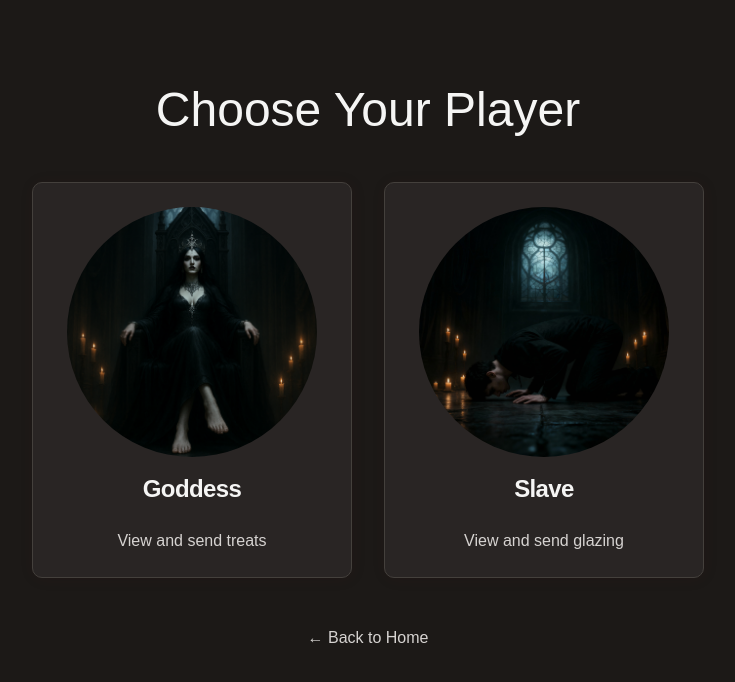
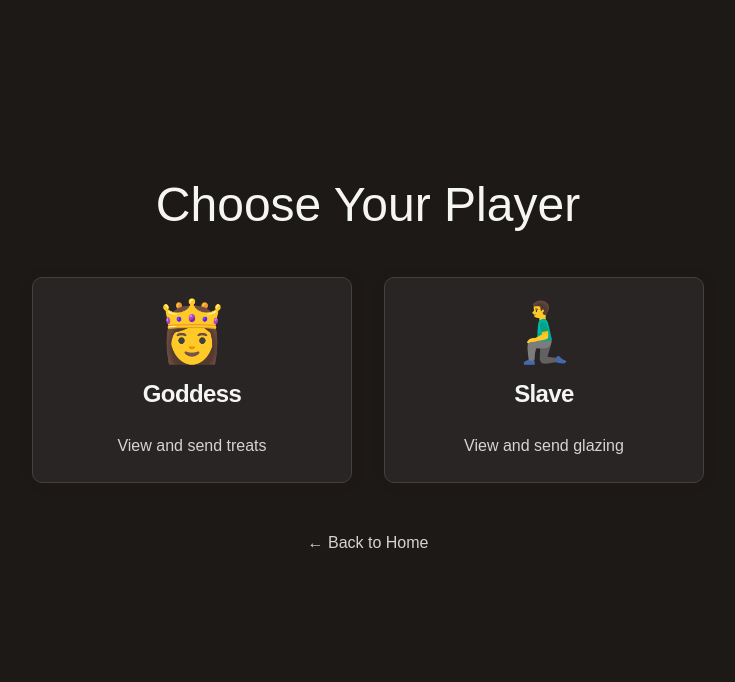
Before and after one commit to charactergml-eng/song-for-glaze, a Next.js app: page /affirmations in a window 1280 px wide. Shown: the top 682 px of the page, without its empty margins (272-1007 px from the left). Built offline with nearby package versions, Linux system fonts and the light colour scheme.

Commit message:
emojis instead

```diff
--- a/app/affirmations/page.tsx
+++ b/app/affirmations/page.tsx
@@ -32,16 +32,8 @@ export default function AffirmationsSelect() {
               onClick={() => router.push('/affirmations/player1')}
             >
               <CardHeader>
-                <div className="flex justify-center mb-4">
-                  <div className="w-[250px] h-[250px] relative overflow-hidden rounded-full">
-                    <Image
-                      src="/player-1.png"
-                      alt="Goddess"
-                      width={250}
-                      height={250}
-                      className="object-cover w-full h-full"
-                    />
-                  </div>
+                <div className="flex justify-center mb-4 text-6xl">
+                    👸
                 </div>
                 <CardTitle className="text-center text-2xl">
                   Goddess
@@ -66,16 +58,8 @@ export default function AffirmationsSelect() {
               onClick={() => router.push('/affirmations/player2')}
             >
               <CardHeader>
-                <div className="flex justify-center mb-4">
-                  <div className="w-[250px] h-[250px] relative overflow-hidden rounded-full">
-                    <Image
-                      src="/player-2.jpg"
-                      alt="Slave"
-                      width={250}
-                      height={250}
-                      className="object-cover w-full h-full"
-                    />
-                  </div>
+                <div className="flex justify-center mb-4 text-6xl">
+                    🧎‍♂️
                 </div>
                 <CardTitle className="text-center text-2xl">
                   Slave
```
